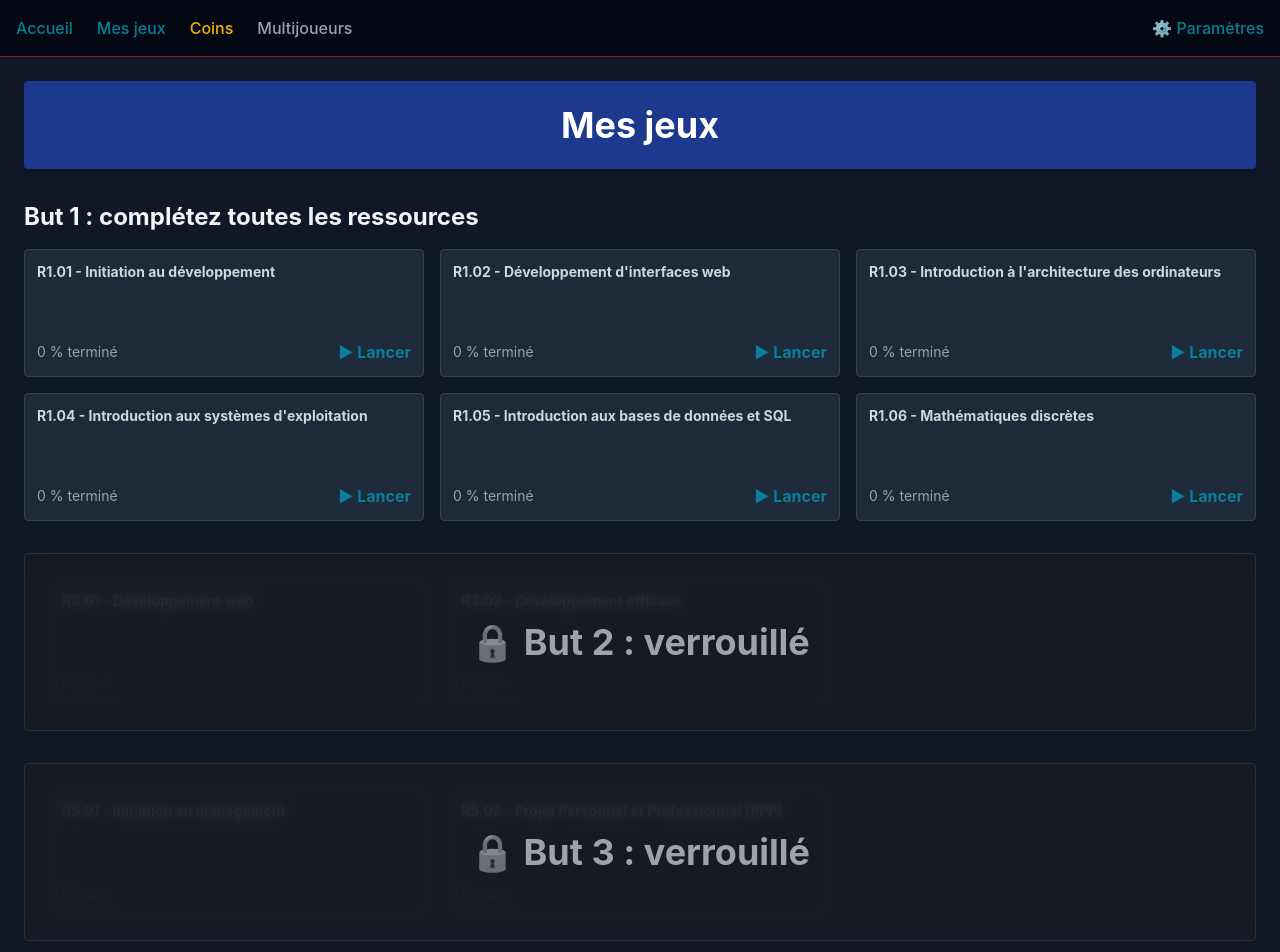
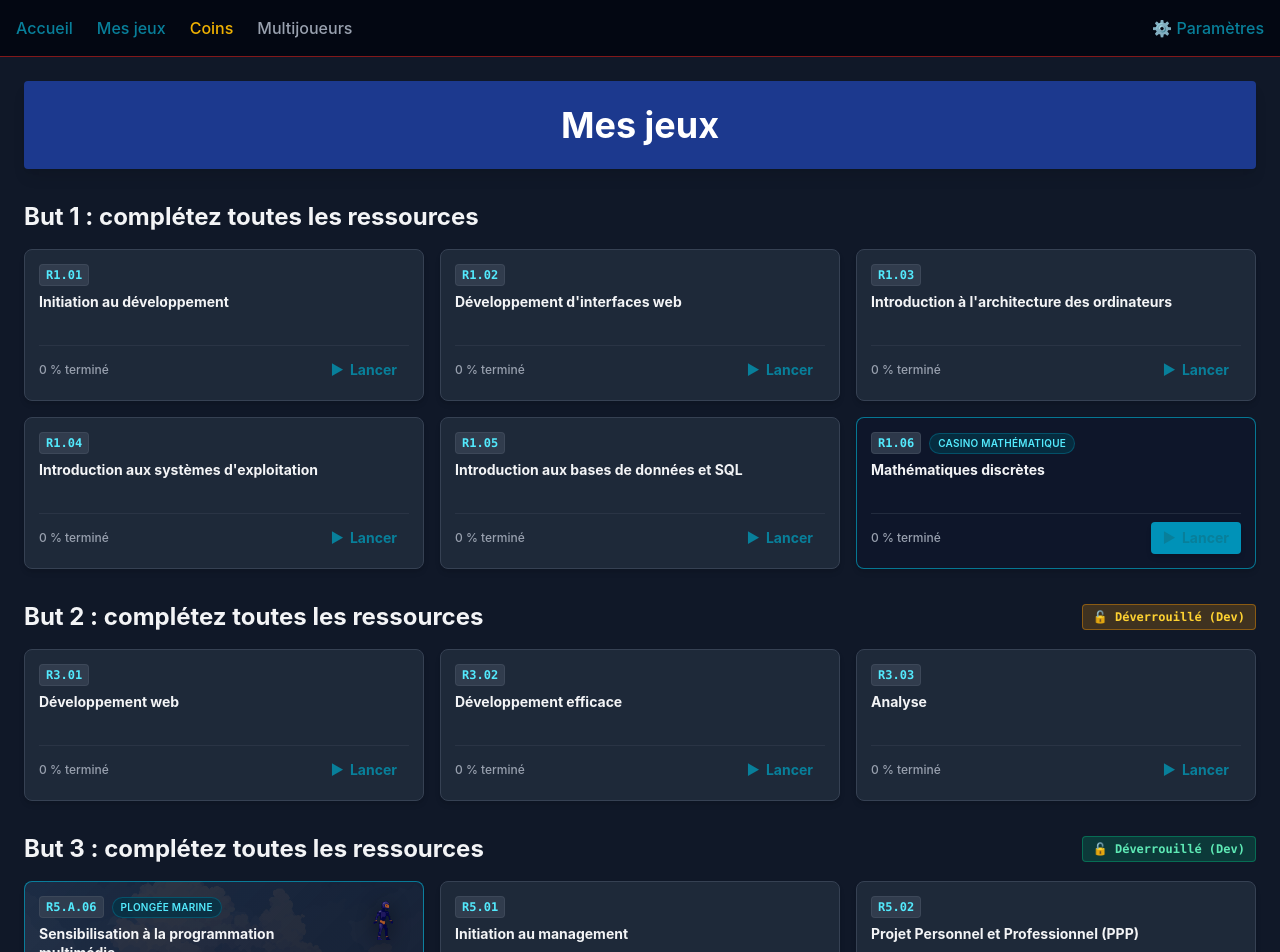
Before and after one commit to Mathys-V/sae-but3, a React (Vite) app in the folder client/: page /evil/jeux in a window 1280 px wide. Shown: the top 952 px of the page. Built offline with nearby package versions, Linux system fonts and the light colour scheme.

Commit message:
feat(evil-games): association du jeu de plongee a la ressource R5.A.06, deverrouillage BUT2/BUT3 et habillage visuel des cartes

```diff
--- a/client/src/data/ressources.js
+++ b/client/src/data/ressources.js
@@ -12,7 +12,13 @@ export const ressourcesBUT = {
     },
     { id: "R1.04", nom: "Introduction aux systèmes d'exploitation", sem: 1 },
     { id: "R1.05", nom: "Introduction aux bases de données et SQL", sem: 1 },
-    { id: "R1.06", nom: "Mathématiques discrètes", sem: 1 , path: "/evil/jeux/casino"},
+    {
+      id: "R1.06",
+      nom: "Mathématiques discrètes",
+      sem: 1,
+      path: "/evil/jeux/casino",
+      tag: "Casino Mathématique",
+    },
     { id: "R1.07", nom: "Outils mathématiques fondamentaux", sem: 1 },
     { id: "R1.08", nom: "Introduction à la gestion des organisations", sem: 1 },
     {
@@ -75,7 +81,15 @@ export const ressourcesBUT = {
     { id: "R5.03", nom: "Politique de communication", sem: 5 },
     { id: "R5.A.04", nom: "Qualité algorithmique", sem: 5 },
     { id: "R5.A.05", nom: "Programmation avancée", sem: 5 },
-    { id: "R5.A.06", nom: "Programmation multimédia", sem: 5 },
+    {
+      id: "R5.A.06",
+      nom: "Sensibilisation à la programmation multimédia",
+      sem: 5,
+      path: "/evil/jeux/plongee",
+      bgImage: "/assets/plongee/env/backgrounds/surface_ocean_jour.png",
+      spriteIcon: "/assets/plongee/player/player-idle-boat.png",
+      tag: "Plongée Marine",
+    },
     { id: "R5.A.07", nom: "Automatisation (CI/CD, DevOps)", sem: 5 },
     { id: "R5.A.08", nom: "Qualité de développement", sem: 5 },
     { id: "R5.A.09", nom: "Virtualisation avancée et Cloud", sem: 5 },
--- a/client/src/pages/EvilDashboard.jsx
+++ b/client/src/pages/EvilDashboard.jsx
@@ -32,8 +32,12 @@ function EvilDashboard() {
   }
 
   // 3. LE RESTE DU COMPOSANT
-  // On récupère exactement les mêmes ressources débloquées que sur la page EvilGames
-  const jeuxActifs = ressourcesBUT.BUT1.slice(0, 2);
+  // On récupère les jeux actifs jouables (Plongée, Casino) et les premières ressources
+  const jeuxActifs = [
+    ressourcesBUT.BUT3.find((c) => c.id === "R5.A.06"),
+    ressourcesBUT.BUT1.find((c) => c.id === "R1.06"),
+    ...ressourcesBUT.BUT1.slice(0, 3),
+  ].filter(Boolean);
 
 
   return (
@@ -131,12 +135,20 @@ function EvilDashboard() {
         <div className="grid grid-cols-2 md:grid-cols-5 gap-4">
           {jeuxActifs.map((cours) => (
             <Link
-              to="/evil/jeux"
+              to={cours.path ? cours.path : "/evil/jeux"}
               key={cours.id}
               className="bg-gray-900 border border-gray-700 rounded overflow-hidden hover:border-red-500 transition-colors"
             >
               <div className="h-24 bg-blue-900 flex items-center justify-center text-3xl">
-                🎮
+                {cours.spriteIcon ? (
+                  <img
+                    src={cours.spriteIcon}
+                    alt={cours.nom}
+                    className="w-16 h-16 object-contain filter drop-shadow [image-rendering:pixelated]"
+                  />
+                ) : (
+                  "🎮"
+                )}
               </div>
               <div className="p-2 text-xs text-gray-400 font-bold">
                 {cours.id}
--- a/client/src/pages/EvilGames.jsx
+++ b/client/src/pages/EvilGames.jsx
@@ -2,11 +2,88 @@ import { useEffect } from "react";
 import { Link } from "react-router-dom";
 import { ressourcesBUT } from "../data/ressources.js";
 
+/**
+ * Composant de carte de ressource / mini-jeu (le profil du bloc de jeu).
+ * Met en valeur les jeux dotés d'assets dédiés (fond d'ambiance, sprite pixel art, tag).
+ */
+function CourseCard({ cours }) {
+  const hasGame = Boolean(cours.path);
+
+  return (
+    <div
+      className={`relative rounded-lg border overflow-hidden p-3.5 flex flex-col justify-between min-h-[9.5rem] transition-all duration-300 group shadow-md ${
+        hasGame
+          ? "border-cyan-500/60 bg-slate-900/90 hover:border-cyan-400 hover:shadow-cyan-900/30 hover:shadow-lg"
+          : "bg-gray-800 border-gray-700 hover:border-gray-600"
+      }`}
+      style={
+        cours.bgImage
+          ? {
+              backgroundImage: `linear-gradient(135deg, rgba(15, 23, 42, 0.84) 0%, rgba(15, 23, 42, 0.94) 100%), url(${cours.bgImage})`,
+              backgroundSize: "cover",
+              backgroundPosition: "center",
+            }
+          : undefined
+      }
+    >
+      {/* Sprite ou illustration du jeu dans le coin supérieur droit */}
+      {cours.spriteIcon && (
+        <div className="absolute top-2 right-2 pointer-events-none opacity-85 group-hover:opacity-100 group-hover:scale-110 transition-transform duration-300">
+          <img
+            src={cours.spriteIcon}
+            alt={cours.nom}
+            className="w-16 h-16 object-contain filter drop-shadow-[0_4px_10px_rgba(0,0,0,0.8)] [image-rendering:pixelated]"
+          />
+        </div>
+      )}
+
+      {/* En-tête : Badge identifiant & Titre du cours */}
+      <div className="relative z-10 pr-14">
+        <div className="flex flex-wrap items-center gap-2 mb-1.5">
+          <span className="font-mono text-xs font-bold px-1.5 py-0.5 rounded bg-gray-700/80 text-cyan-300 border border-gray-600/50">
+            {cours.id}
+          </span>
+          {cours.tag && (
+            <span className="text-[10px] font-semibold tracking-wide uppercase px-2 py-0.5 rounded-full bg-cyan-950/80 text-cyan-300 border border-cyan-700/50">
+              {cours.tag}
+            </span>
+          )}
+        </div>
+        <div className="font-bold text-sm text-gray-100 line-clamp-2 leading-snug group-hover:text-cyan-200 transition-colors">
+          {cours.nom}
+        </div>
+      </div>
+
+      {/* Bas de carte : Progression & Bouton d'accès */}
+      <div className="flex justify-between items-center mt-3 pt-2 border-t border-gray-700/50 relative z-10">
+        <span className="text-xs text-gray-400 font-medium">0 % terminé</span>
+        <Link
+          to={cours.path ? cours.path : `/evil/jeux/${cours.id}`}
+          className={`font-bold text-xs sm:text-sm flex items-center gap-1.5 px-3 py-1.5 rounded transition-all duration-200 ${
+            hasGame
+              ? "bg-cyan-600 hover:bg-cyan-500 text-white shadow-md hover:shadow-cyan-500/40"
+              : "text-blue-400 hover:text-blue-300 hover:bg-blue-950/40"
+          }`}
+        >
+          <span>▶</span>
+          <span>Lancer</span>
+        </Link>
+      </div>
+    </div>
+  );
+}
+
 function EvilGames() {
-  // On récupère 3 ressources pour afficher le Casino + 2 cours
+  // Ressources BUT 1
   const jeuxBUT1 = ressourcesBUT.BUT1.slice(0, 6);
-  const jeuxBUT2 = ressourcesBUT.BUT2.slice(0, 2);
-  const jeuxBUT3 = ressourcesBUT.BUT3.slice(0, 2);
+
+  // Ressources BUT 2 (Déverrouillées pour le développement)
+  const jeuxBUT2 = ressourcesBUT.BUT2.slice(0, 3);
+
+  // Ressources BUT 3 : inclut en priorité le jeu de plongée R5.A.06
+  const divingGame = ressourcesBUT.BUT3.find((c) => c.id === "R5.A.06");
+  const otherBUT3 = ressourcesBUT.BUT3.filter((c) => c.id !== "R5.A.06").slice(0, 2);
+  const jeuxBUT3 = divingGame ? [divingGame, ...otherBUT3] : ressourcesBUT.BUT3.slice(0, 3);
 
   useEffect(() => {
     document.title = "EvilJV | Mes Jeux";
@@ -25,73 +102,41 @@ function EvilGames() {
         </h2>
         <div className="grid grid-cols-1 md:grid-cols-3 gap-4">
           {jeuxBUT1.map((cours) => (
-            <div
-              key={cours.id}
-              className="bg-gray-800 rounded border border-gray-700 p-3 flex flex-col justify-between h-32"
-            >
-              <div className="font-bold text-sm text-gray-300">
-                {cours.id} - {cours.nom}
-              </div>
-              <div className="flex justify-between items-center mt-2">
-                <span className="text-sm text-gray-400">0 % terminé</span>
-                {/* On utilise un Link au lieu d'un simple button */}
-                <Link
-                  to={cours.path ? cours.path : `/evil/jeux/${cours.id}`}
-                  className="text-blue-400 hover:text-blue-300 font-bold flex items-center gap-1"
-                >
-                  ▶ Lancer
-                </Link>
-              </div>
-            </div>
+            <CourseCard key={cours.id} cours={cours} />
           ))}
         </div>
       </section>
 
-      {/* BUT 2 - Verrouillé */}
-      <section className="relative bg-gray-800/50 p-6 rounded border border-gray-700 opacity-60 grayscale">
-        <div className="absolute inset-0 flex items-center justify-center z-10 bg-gray-900/50 backdrop-blur-sm rounded">
-          <h2 className="text-4xl font-bold text-white flex items-center gap-4">
-            🔒 But 2 : verrouillé
+      {/* BUT 2 - Déverrouillé pour le dev */}
+      <section>
+        <div className="flex items-center justify-between mb-4">
+          <h2 className="text-2xl font-bold">
+            But 2 : complétez toutes les ressources
           </h2>
+          <span className="text-xs px-2.5 py-1 rounded bg-amber-500/20 text-amber-300 border border-amber-500/40 font-mono font-semibold">
+            🔓 Déverrouillé (Dev)
+          </span>
         </div>
-        {/* Contenu visible en filigrane sous le cadenas */}
         <div className="grid grid-cols-1 md:grid-cols-3 gap-4">
           {jeuxBUT2.map((cours) => (
-            <div
-              key={cours.id}
-              className="bg-gray-800 rounded border border-gray-700 p-3 flex flex-col justify-between h-32 opacity-50"
-            >
-              <div className="font-bold text-sm text-gray-300">
-                {cours.id} - {cours.nom}
-              </div>
-              <div className="flex justify-between items-center mt-2">
-                <span className="text-sm text-gray-500">Bloqué</span>
-              </div>
-            </div>
+            <CourseCard key={cours.id} cours={cours} />
           ))}
         </div>
       </section>
 
-      {/* BUT 3 - Verrouillé */}
-      <section className="relative bg-gray-800/50 p-6 rounded border border-gray-700 opacity-60 grayscale">
-        <div className="absolute inset-0 flex items-center justify-center z-10 bg-gray-900/50 backdrop-blur-sm rounded">
-          <h2 className="text-4xl font-bold text-white flex items-center gap-4">
-            🔒 But 3 : verrouillé
+      {/* BUT 3 - Déverrouillé pour le dev */}
+      <section>
+        <div className="flex items-center justify-between mb-4">
+          <h2 className="text-2xl font-bold">
+            But 3 : complétez toutes les ressources
           </h2>
+          <span className="text-xs px-2.5 py-1 rounded bg-emerald-500/20 text-emerald-300 border border-emerald-500/40 font-mono font-semibold">
+            🔓 Déverrouillé (Dev)
+          </span>
         </div>
         <div className="grid grid-cols-1 md:grid-cols-3 gap-4">
           {jeuxBUT3.map((cours) => (
-            <div
-              key={cours.id}
-              className="bg-gray-800 rounded border border-gray-700 p-3 flex flex-col justify-between h-32 opacity-50"
-            >
-              <div className="font-bold text-sm text-gray-300">
-                {cours.id} - {cours.nom}
-              </div>
-              <div className="flex justify-between items-center mt-2">
-                <span className="text-sm text-gray-500">Bloqué</span>
-              </div>
-            </div>
+            <CourseCard key={cours.id} cours={cours} />
           ))}
         </div>
       </section>
```
